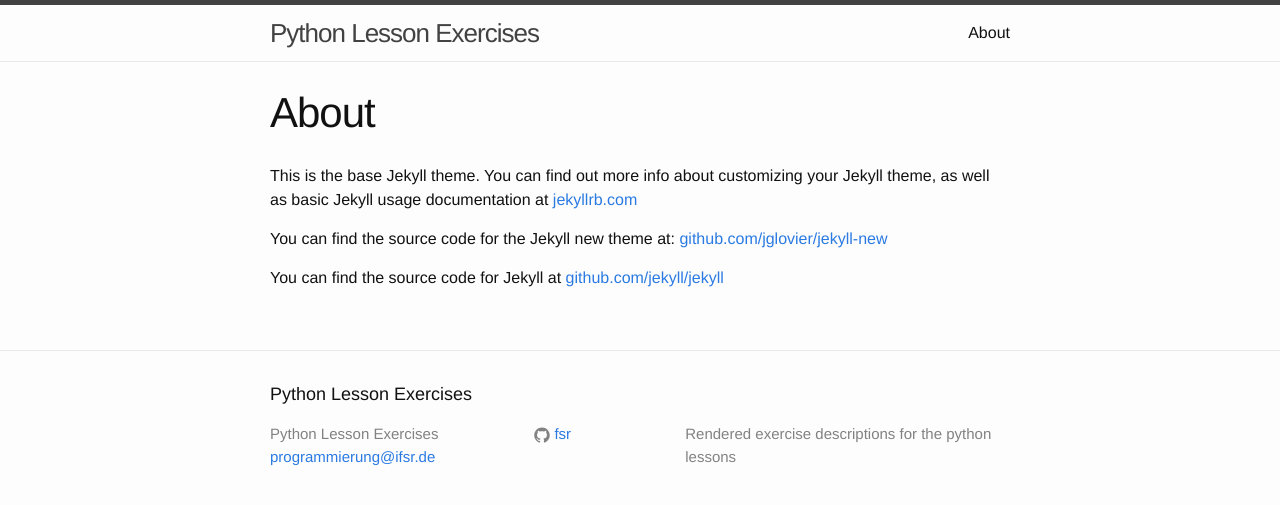
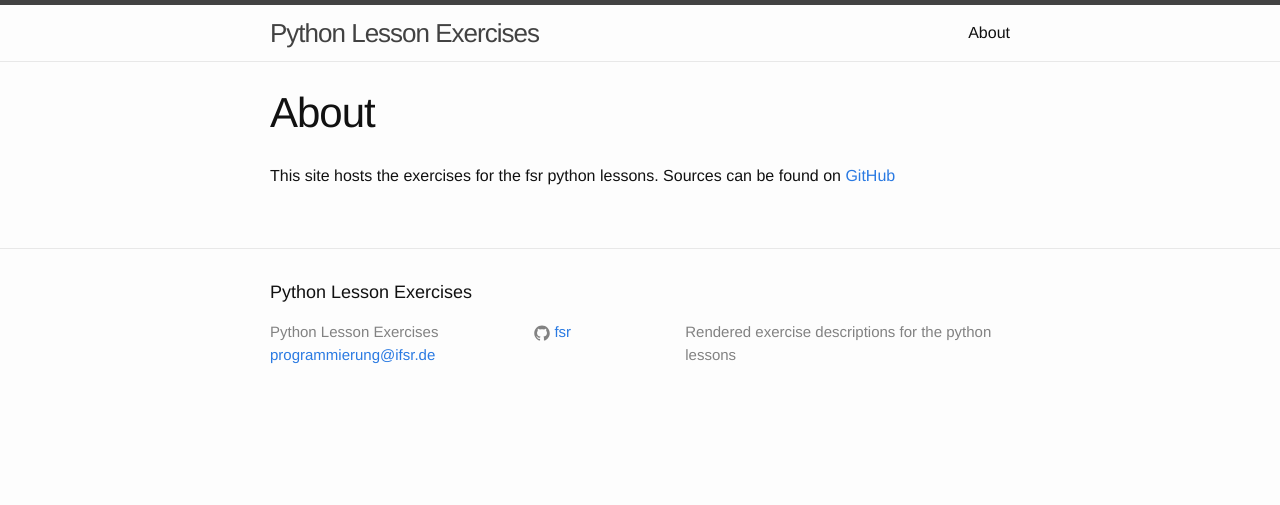
Before and after one commit to fsr/python-lessons, a Jekyll site: the page built from about.md, in a window 1280 px wide. Shown: the top 505 px of the page. Built offline with Jekyll 4.4.1, drawn with Linux system fonts in a browser that asks for light colours.

Commit message:
modified about page

```diff
--- a/about.md
+++ b/about.md
@@ -4,8 +4,4 @@
 permalink: /about/
 ---
 
-This is the base Jekyll theme. You can find out more info about customizing your Jekyll theme, as well as basic Jekyll usage documentation at [jekyllrb.com](http://jekyllrb.com/)
-
-You can find the source code for the Jekyll new theme at: [github.com/jglovier/jekyll-new](https://github.com/jglovier/jekyll-new)
-
-You can find the source code for Jekyll at [github.com/jekyll/jekyll](https://github.com/jekyll/jekyll)
+This site hosts the exercises for the fsr python lessons. Sources can be found on [GitHub](https://github.com/fsr/python-lessons/tree/gh-pages)
```
